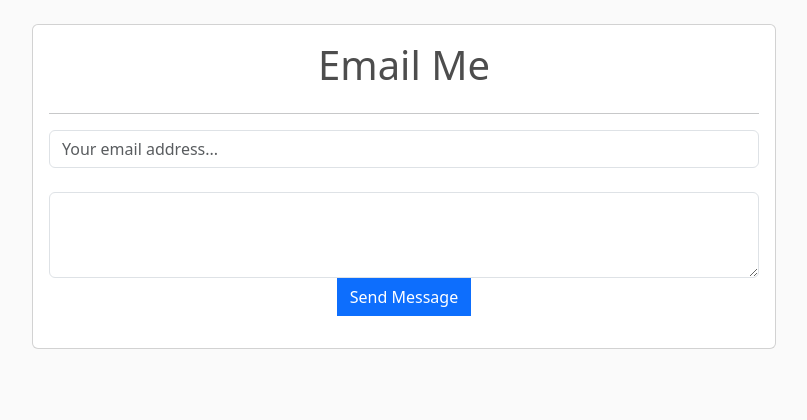
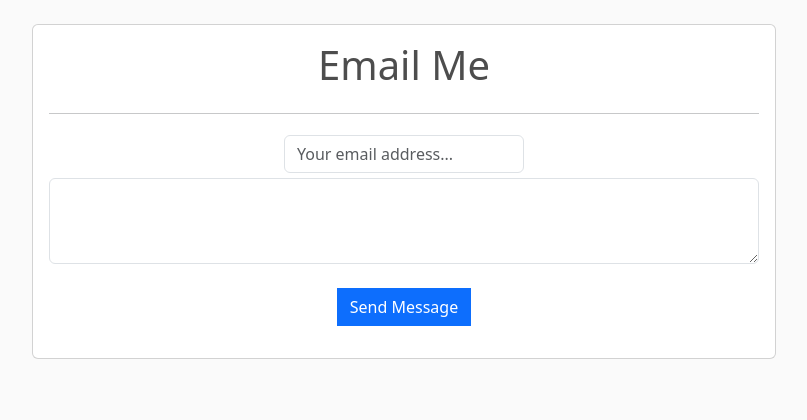
Before and after one commit to zkj214/online-shop, a Django app: page /contact/ in a window 1280 px wide. Shown: the part 75-495 px from the top of the page, without its empty margins (236-1043 px from the left). Run offline with Django 5.2, Linux system fonts and the light colour scheme.

Commit message:
update email form

```diff
--- a/store/templates/store/contact.html
+++ b/store/templates/store/contact.html
@@ -9,9 +9,12 @@
         <h1>Email Me</h1>
             <hr>
          <form action="" method="POST">
+             <div class="form-field">
              <input type="email" name="email" class="form-control" placeholder="Your email address...">
+              </div>
              <br>
              <textarea class="form-control" rows="3" cols="10"></textarea>
+             <br>
              <button type="submit" class="btn btn-primary">Send Message</button>
          </form>
          </div>
```
